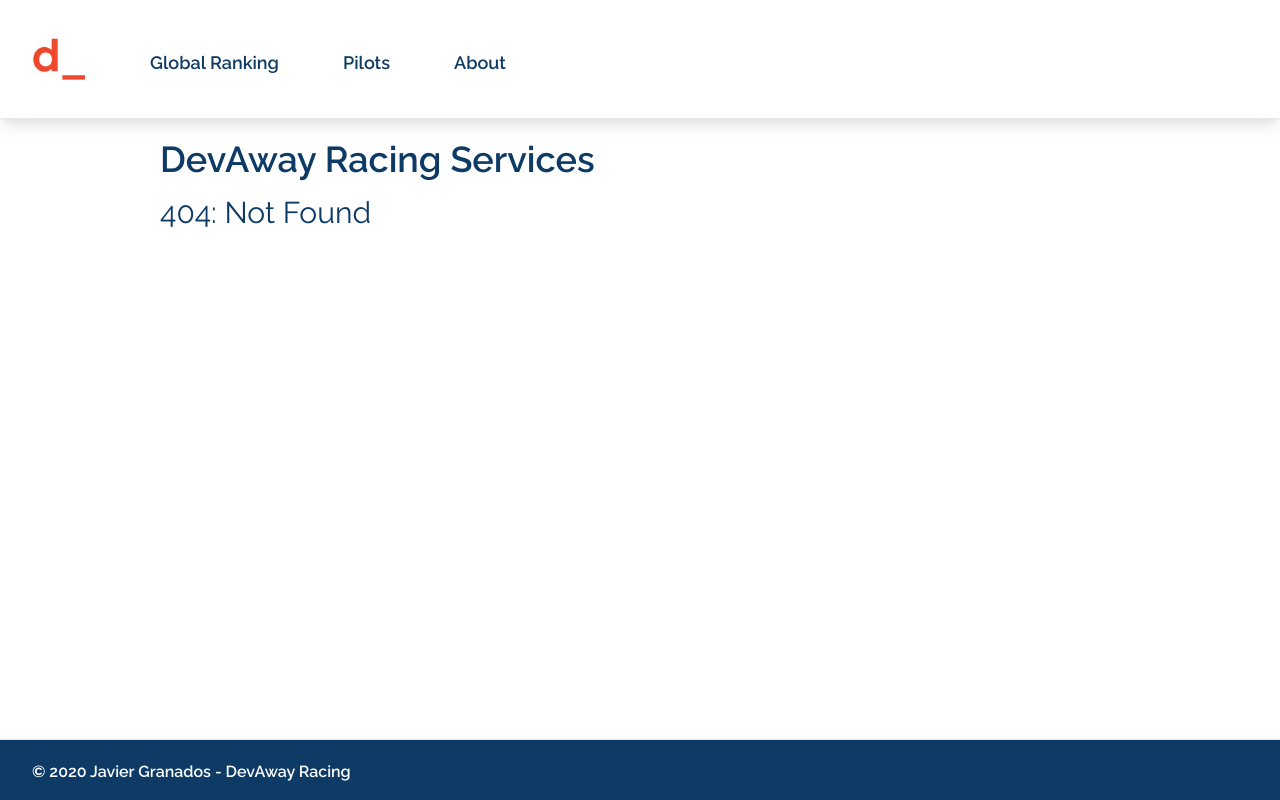
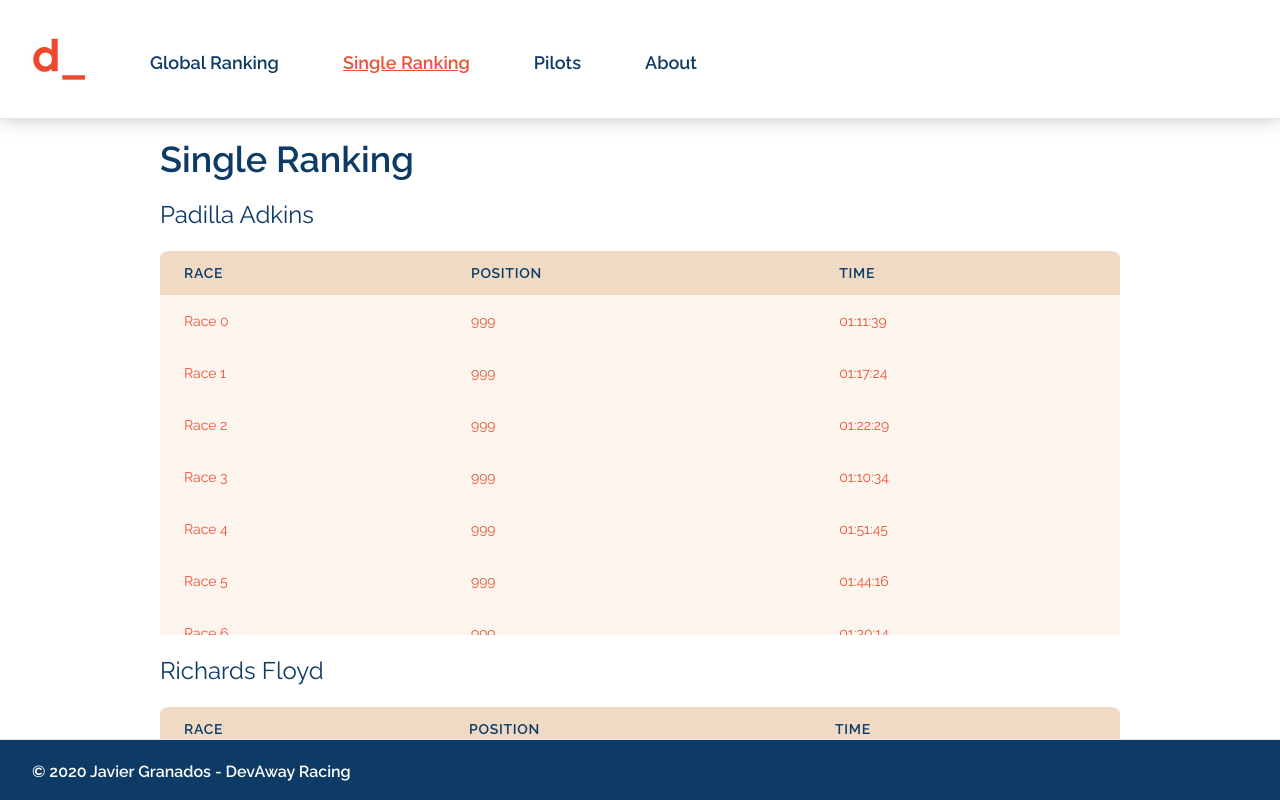
Before and after one commit to javiergranados/devaway-racing-services, a Next.js app: page /single in a window 1280 px wide. Before the commit this address had no page. Built offline with nearby package versions, Linux system fonts and the light colour scheme.

Commit message:
Add single ranking component (not finished)

```diff
--- a/components/layout/Navbar.jsx
+++ b/components/layout/Navbar.jsx
@@ -58,6 +58,13 @@ function Navbar() {
           Global Ranking
         </a>
         <a
+          href="/single"
+          onClick={handleLink}
+          className={`block navbar__button mt-2${(router.pathname === '/single' && ' selected') || ''}`}
+        >
+          Single Ranking
+        </a>
+        <a
           href="/pilots"
           onClick={handleLink}
           className={`block navbar__button mt-2${(router.pathname === '/pilots' && ' selected') || ''}`}
--- /dev/null
+++ b/components/ranking/Single.jsx
@@ -0,0 +1,51 @@
+import PropTypes from 'prop-types'
+import { formatTime, getRacesByPilot } from '../../utils/data'
+
+function Pilots({ pilots, races }) {
+  console.clear()
+  console.log(races)
+
+  return (
+    <div className="flex flex-col">
+      {Object.entries(pilots).map(([id, pilot]) => {
+        const racesByPilot = getRacesByPilot(races, id)
+        return (
+          <div key={id}>
+            <h2 className="py-5 text-2xl text-center font-regular lg:text-left">{pilot.name}</h2>
+            <div className="overflow-auto max-h-96">
+              <div className="inline-block min-w-full align-middle">
+                <div className="overflow-hidden border-b border-gray-300 shadow scrollable sm:rounded-lg">
+                  <table className="min-w-full">
+                    <thead>
+                      <tr>
+                        <th className="table__thead__th">Race</th>
+                        <th className="table__thead__th">Position</th>
+                        <th className="table__thead__th">Time</th>
+                      </tr>
+                    </thead>
+                    <tbody className="bg-seashell font-regular">
+                      {racesByPilot.map(race => (
+                        <tr key={pilot.id}>
+                          <td className="text-center table__tbody__td lg:text-left">{race.name}</td>
+                          <td className="table__tbody__td">999</td>
+                          <td className="table__tbody__td">{formatTime(race.time)}</td>
+                        </tr>
+                      ))}
+                    </tbody>
+                  </table>
+                </div>
+              </div>
+            </div>
+          </div>
+        )
+      })}
+    </div>
+  )
+}
+
+Pilots.propTypes = {
+  pilots: PropTypes.shape({}).isRequired,
+  races: PropTypes.shape({}).isRequired,
+}
+
+export default Pilots
--- /dev/null
+++ b/pages/single.js
@@ -0,0 +1,31 @@
+import PropTypes from 'prop-types'
+import Single from '../components/ranking/Single'
+import { extractValues } from '../utils/data'
+
+function IndexPage({ data }) {
+  const { pilots, races } = extractValues(data)
+
+  return (
+    <div className="text-indigoDye">
+      <h1 className="text-4xl text-center font-semi lg:text-left">Single Ranking</h1>
+      <Single pilots={pilots} races={races} />
+    </div>
+  )
+}
+
+export async function getStaticProps() {
+  const data = require('../public/drivers_karts.json')
+
+  return {
+    props: {
+      data,
+      title: 'Single',
+    },
+  }
+}
+
+IndexPage.propTypes = {
+  data: PropTypes.arrayOf(PropTypes.shape({})).isRequired,
+}
+
+export default IndexPage
--- a/utils/data.js
+++ b/utils/data.js
@@ -35,4 +35,9 @@ const sortRace = race => {
 
 const formatTime = time => moment(time, 'HH:mm:ss').format('HH:mm:ss')
 
-export { extractValues, formatTime, sortRace }
+const getRacesByPilot = (races, pilotId) =>
+  Object.values(races)
+    .map(el => el.filter(el2 => el2.pilotId === pilotId))
+    .flat()
+
+export { extractValues, formatTime, getRacesByPilot, sortRace }
```
